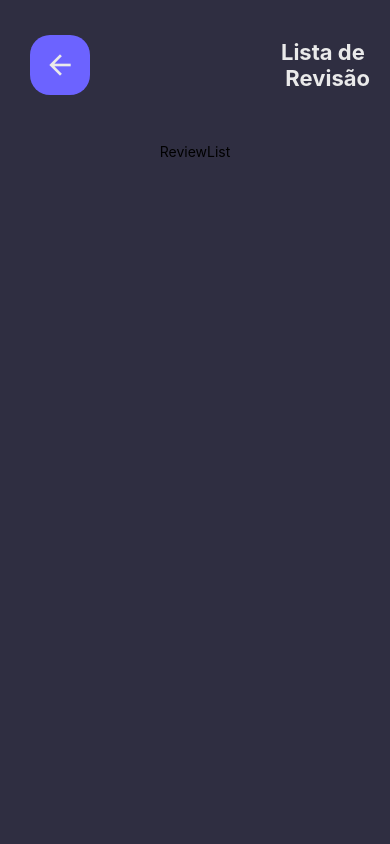
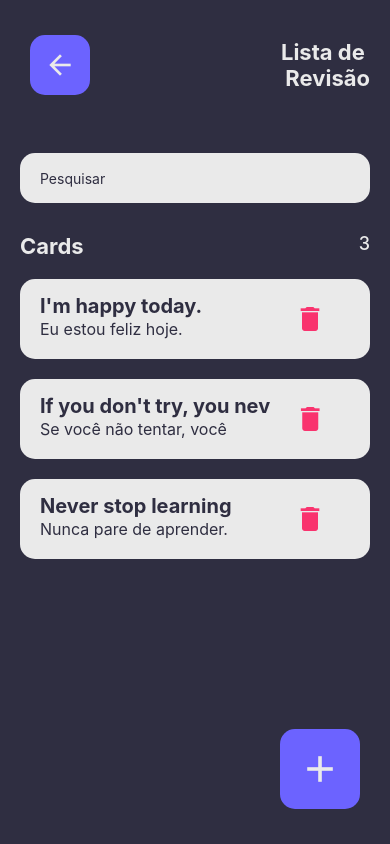
Before and after one commit to MarcosNSouza87/decode_flashcards, a React Native app: screen /ReviewListCard in a window 390 px wide. Built offline with nearby package versions, Linux system fonts and the light colour scheme.

Commit message:
feature/add_pages_list_form_new_edit

```diff
--- a/src/@types/svg.d.ts
+++ b/src/@types/svg.d.ts
@@ -1,6 +1,6 @@
-declare module "*.svg" {
+declare module '*.svg' {
   import React from 'react';
-  import { SvgProps } from 'react-native-svg'
+  import {SvgProps} from 'react-native-svg';
   const content: React.FC<SvgProps>;
   export default content;
 }
--- a/src/App.tsx
+++ b/src/App.tsx
@@ -1,6 +1,6 @@
 import React from 'react';
 
-import Routes from './Routes';
+import Routes from './Pages/Routes';
 
 const App = () => <Routes />;
 
--- a/src/Pages/Home/styles.ts
+++ b/src/Pages/Home/styles.ts
@@ -17,7 +17,7 @@ export const styles = StyleSheet.create({
   footer: {
     flexDirection: 'row',
     alignItems: 'center',
-    marginBottom: getBottomSpace() + 17,
+    marginBottom: getBottomSpace() + 30,
     marginTop: 30,
   },
 });
--- a/src/Pages/ReviewList/index.tsx
+++ b/src/Pages/ReviewList/index.tsx
@@ -1,13 +1,75 @@
+import {CommonActions, useNavigation} from '@react-navigation/native';
 import React from 'react';
 import * as DS from 'react-native';
+import {Button} from '../../Components/Button';
 import {Header} from '../../Components/Header';
+import Input from '../../Components/Input';
+import {CARDS} from '../../Utils/cards';
 import {styles as S} from './styles';
 
 export default function ReviewList() {
+  const navigatioin = useNavigation();
+  const [search, setSearch] = React.useState('');
+  const [cards, setCards] = React.useState(CARDS);
+
+  const handleSearch = (text: string) => {
+    setSearch(text);
+    const filteredCards = CARDS.filter(card => card.front.includes(text));
+    setCards(filteredCards);
+  };
+
+  const handleNavigation = (card: any, type: string) => {
+    if (type === 'review') {
+      navigatioin.dispatch(CommonActions.navigate('Review', {card}));
+    }
+    if (type === 'delete') {
+      const filteredCards = CARDS.filter(c => c.id !== card.id);
+      setCards(filteredCards);
+    }
+  };
+
+  const handleAddNewCard = () => {
+    navigatioin.dispatch(CommonActions.navigate('ReviewFormCard'));
+  };
+
   return (
     <DS.View style={S.container}>
       <Header title={'Lista de \nRevisão'} isBackButton />
-      <DS.Text>ReviewList</DS.Text>
+      <Input
+        placeholder="Pesquisar"
+        value={search}
+        onChangeText={handleSearch}
+      />
+      <DS.View style={S.contentTitleFlatList}>
+        <DS.Text style={S.titleFlatList}>Cards</DS.Text>
+        <DS.Text style={S.quantityFlatList}>{cards.length}</DS.Text>
+      </DS.View>
+      <DS.FlatList
+        data={cards}
+        keyExtractor={item => item.id}
+        renderItem={({item}) => (
+          <DS.View style={S.card} key={item.id}>
+            <DS.View style={S.cardInfos}>
+              <DS.Text style={S.cardTitle}>
+                {item.front.substring(0, 25)}
+              </DS.Text>
+              <DS.Text style={S.cardSubtitle}>
+                {item.back.substring(0, 25)}
+              </DS.Text>
+            </DS.View>
+            <DS.View style={S.cardActions}>
+              <Button
+                icon="delete"
+                color="danger"
+                onPress={() => handleNavigation(item, 'delete')}
+              />
+            </DS.View>
+          </DS.View>
+        )}
+      />
+      <DS.View style={S.footer}>
+        <Button icon="add" color="secondary" size="large" onPress={handleAddNewCard} />
+      </DS.View>
     </DS.View>
   );
 }
--- a/src/Pages/ReviewList/styles.ts
+++ b/src/Pages/ReviewList/styles.ts
@@ -4,8 +4,66 @@ import {COLORS} from '../../Global/theme';
 export const styles = StyleSheet.create({
   container: {
     flex: 1,
-    alignItems: 'center',
+    justifyContent: 'center',
     paddingHorizontal: 20,
     backgroundColor: COLORS.BACKGROUND,
   },
+  contentTitleFlatList: {
+    marginTop: 20,
+    width: '100%',
+    flexDirection: 'row',
+    justifyContent: 'space-between',
+  },
+  titleFlatList: {
+    fontSize: 22,
+    fontWeight: 'bold',
+    color: COLORS.WHITE,
+    marginBottom: 10,
+  },
+  quantityFlatList: {
+    fontSize: 18,
+    fontWeight: '500',
+    color: COLORS.WHITE,
+    marginBottom: 10,
+  },
+  card: {
+    width: '100%',
+    height: 80,
+    borderRadius: 15,
+    backgroundColor: COLORS.WHITE,
+    paddingHorizontal: 20,
+    marginVertical: 10,
+    flexDirection: 'row',
+    justifyContent: 'space-between',
+  },
+  cardInfos: {
+    flexDirection: 'column',
+    justifyContent: 'center',
+    marginVertical: 15,
+  },
+  cardTitle: {
+    flex: 1,
+    color: COLORS.BLACK,
+    fontSize: 20,
+    fontWeight: 'bold',
+  },
+  cardSubtitle: {
+    flex: 1,
+    color: COLORS.BLACK,
+    fontSize: 16,
+  },
+  cardActions: {
+    flexDirection: 'row',
+    justifyContent: 'flex-end',
+    alignItems: 'center',
+    height: 80,
+  },
+  footer: {
+    width: '100%',
+    height: 150,
+    flexDirection: 'row',
+    justifyContent: 'flex-end',
+    alignItems: 'center',
+    bottom: 0,
+  },
 });
--- a/src/Routes/index.tsx
+++ b/src/Pages/Routes/index.tsx
@@ -1,7 +1,7 @@
 import React from 'react';
 import {NavigationContainer} from '@react-navigation/native';
 import {createNativeStackNavigator} from '@react-navigation/native-stack';
-import * as Pages from '../Pages';
+import * as Pages from '..';
 import {StatusBar} from 'react-native';
 
 export default function Routes() {
--- a/src/components/Button/index.tsx
+++ b/src/components/Button/index.tsx
@@ -1,17 +1,19 @@
 import React from 'react';
-import {Pressable, PressableProps, View} from 'react-native';
+import {Pressable, PressableProps, Text, View} from 'react-native';
 import Icon from 'react-native-vector-icons/MaterialIcons';
 
 import {styles} from './styles';
 import {COLORS} from '../../Global/theme';
 
 type Props = PressableProps & {
-  size?: 'small' | 'large';
-  color?: 'primary' | 'secondary';
+  title?: string;
+  size?: 'small' | 'large' | 'text';
+  color?: 'primary' | 'secondary' | 'danger';
   icon: string;
 };
 
 export function Button({
+  title,
   size = 'small',
   color = 'primary',
   icon,
@@ -22,9 +24,16 @@ export function Button({
       <View style={[styles.container, styles[size], styles[color]]}>
         <Icon
           name={icon}
-          size={size === 'small' ? 32 : 44}
-          color={color === 'primary' ? COLORS.VIOLET : COLORS.WHITE}
+          size={size === 'small' ? 32 : size === 'large' ? 44 : 50}
+          color={
+            color === 'primary'
+              ? COLORS.VIOLET
+              : color === 'secondary'
+              ? COLORS.WHITE
+              : COLORS.RED
+          }
         />
+        {title && <Text style={styles.title}>{title}</Text>}
       </View>
     </Pressable>
   );
--- a/src/components/Button/styles.ts
+++ b/src/components/Button/styles.ts
@@ -3,10 +3,12 @@ import {COLORS} from '../../Global/theme';
 
 export const styles = StyleSheet.create({
   container: {
-    borderRadius: 20,
+    borderRadius: 15,
     alignItems: 'center',
     justifyContent: 'center',
     marginHorizontal: 10,
+    paddingHorizontal: 5,
+    flexDirection: 'row',
   },
   small: {
     width: 60,
@@ -22,4 +24,9 @@ export const styles = StyleSheet.create({
   secondary: {
     backgroundColor: COLORS.VIOLET,
   },
+  title: {
+    fontSize: 20,
+    fontWeight: 'bold',
+    color: COLORS.WHITE,
+  },
 });
--- a/src/components/Card/styles.ts
+++ b/src/components/Card/styles.ts
@@ -4,7 +4,7 @@ import {COLORS} from '../../Global/theme';
 export const styles = StyleSheet.create({
   container: {
     width: Dimensions.get('screen').width - 40,
-    height: 180,
+    height: '100%',
     borderRadius: 10,
     alignItems: 'center',
     justifyContent: 'center',
@@ -13,7 +13,7 @@ export const styles = StyleSheet.create({
     backfaceVisibility: 'hidden',
   },
   label: {
-    fontSize: 18,
+    fontSize: 24,
     fontWeight: 'bold',
     textAlign: 'center',
     padding: 12,
--- a/src/components/FlipCard/index.tsx
+++ b/src/components/FlipCard/index.tsx
@@ -13,10 +13,13 @@ type Props = {
 };
 
 export function FlipCard({data}: Props) {
+  const [isFlipped, setIsFlipped] = React.useState(false);
+  const handlePress = () => {
+    setIsFlipped(!isFlipped);
+  };
   return (
-    <Pressable onPress={() => {}}>
-      <Card label={data.front} />
-      <Card label={data.back} style={styles.back} />
+    <Pressable onPress={handlePress}>
+      {isFlipped ? <Card label={data.front} /> : <Card label={data.back} />}
     </Pressable>
   );
 }
--- /dev/null
+++ b/src/components/Input/index.tsx
@@ -0,0 +1,22 @@
+import React from 'react';
+import * as DS from 'react-native';
+import {styles} from './styles';
+
+interface InputProps {
+  placeholder: string;
+  value: string;
+  onChangeText: (text: string) => void;
+}
+
+export default function Input({placeholder, value, onChangeText}: InputProps) {
+  return (
+    <DS.View style={styles.container}>
+      <DS.TextInput
+        style={styles.input}
+        placeholder={placeholder}
+        value={value}
+        onChangeText={onChangeText}
+      />
+    </DS.View>
+  );
+}
--- /dev/null
+++ b/src/components/Input/styles.ts
@@ -0,0 +1,17 @@
+import {StyleSheet} from 'react-native';
+import {COLORS} from '../../Global/theme';
+
+export const styles = StyleSheet.create({
+  container: {
+    width: '100%',
+    height: 50,
+    borderRadius: 15,
+    backgroundColor: COLORS.WHITE,
+    paddingHorizontal: 20,
+    marginVertical: 10,
+  },
+  input: {
+    flex: 1,
+    color: COLORS.BLACK,
+  },
+});
```
